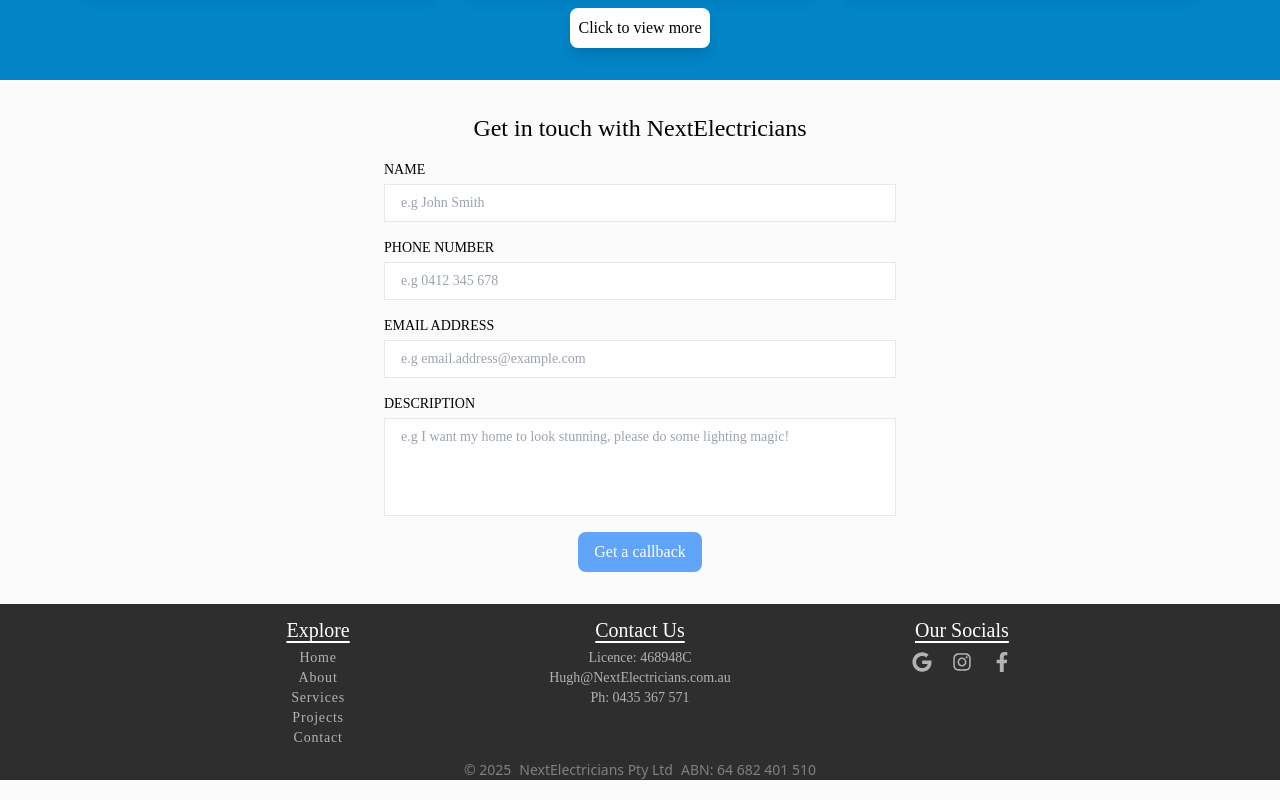
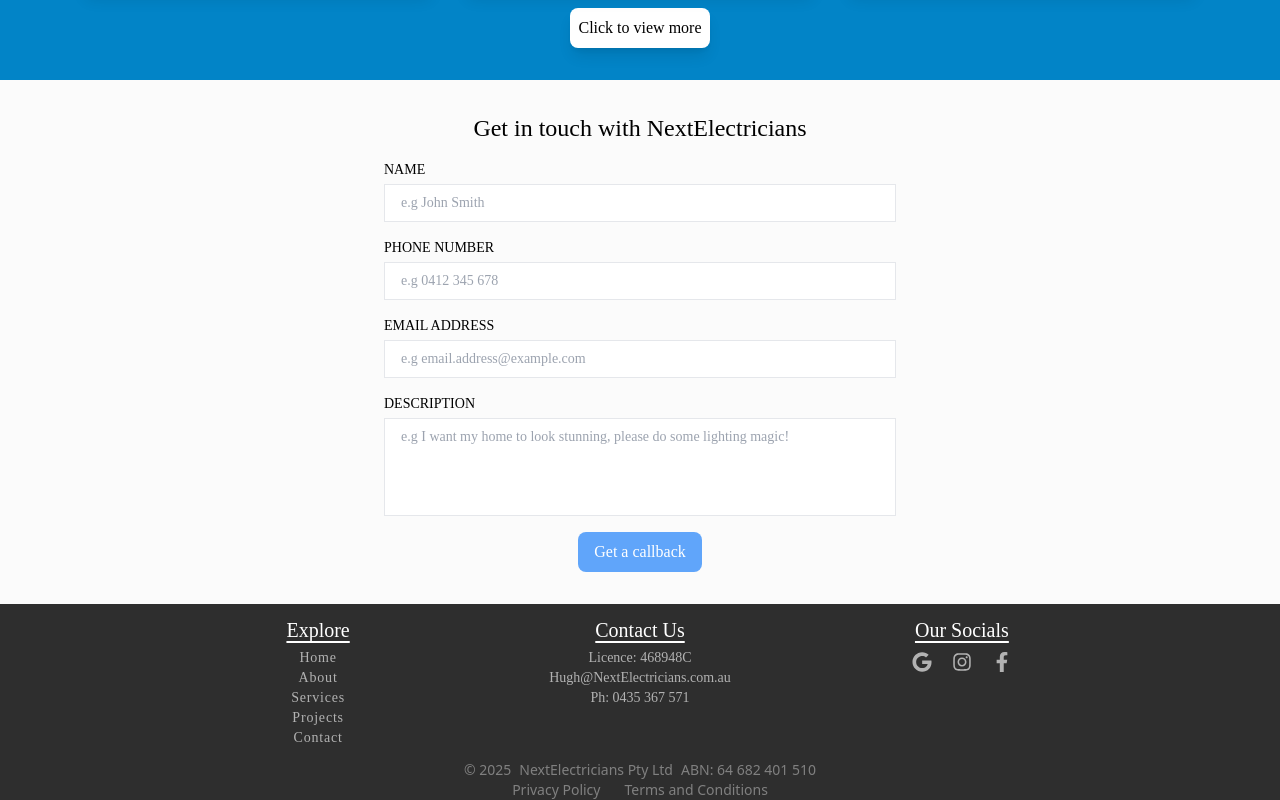
Before and after one commit to Wazmond/next-electricians, a Next.js app: page / in a window 1280 px wide. Shown: the part 2429-3229 px from the top of the page. Built offline with nearby package versions, Linux system fonts and the light colour scheme; a web font is replaced by a local one.

Commit message:
Updated footer with Privacy Policy page href and terms&Conditions(still need to be created)

```diff
--- a/src/app/(frontend)/ui/footer/index.tsx
+++ b/src/app/(frontend)/ui/footer/index.tsx
@@ -1,6 +1,7 @@
 import React from 'react'
 import Nav from './nav'
 import Socials from '@/components/socials'
+import Link from 'next/link'
 
 const Footer = () => {
   return (
@@ -34,6 +35,15 @@
         <p>NextElectricians Pty Ltd</p>
         <p>ABN: 64 682 401 510</p>
       </div>
+      <div className="flex flex-row flex-wrap text-mono-500 gap-2 justify-center text-sm">
+        <Link href="/privacyPolicy" className="hover:text-mono-50">
+          Privacy Policy
+        </Link>
+        <span className="h-0 w-2" />
+        <Link href="" className="hover:text-mono-50">
+          Terms and Conditions
+        </Link>
+      </div>
     </div>
   )
 }
```
